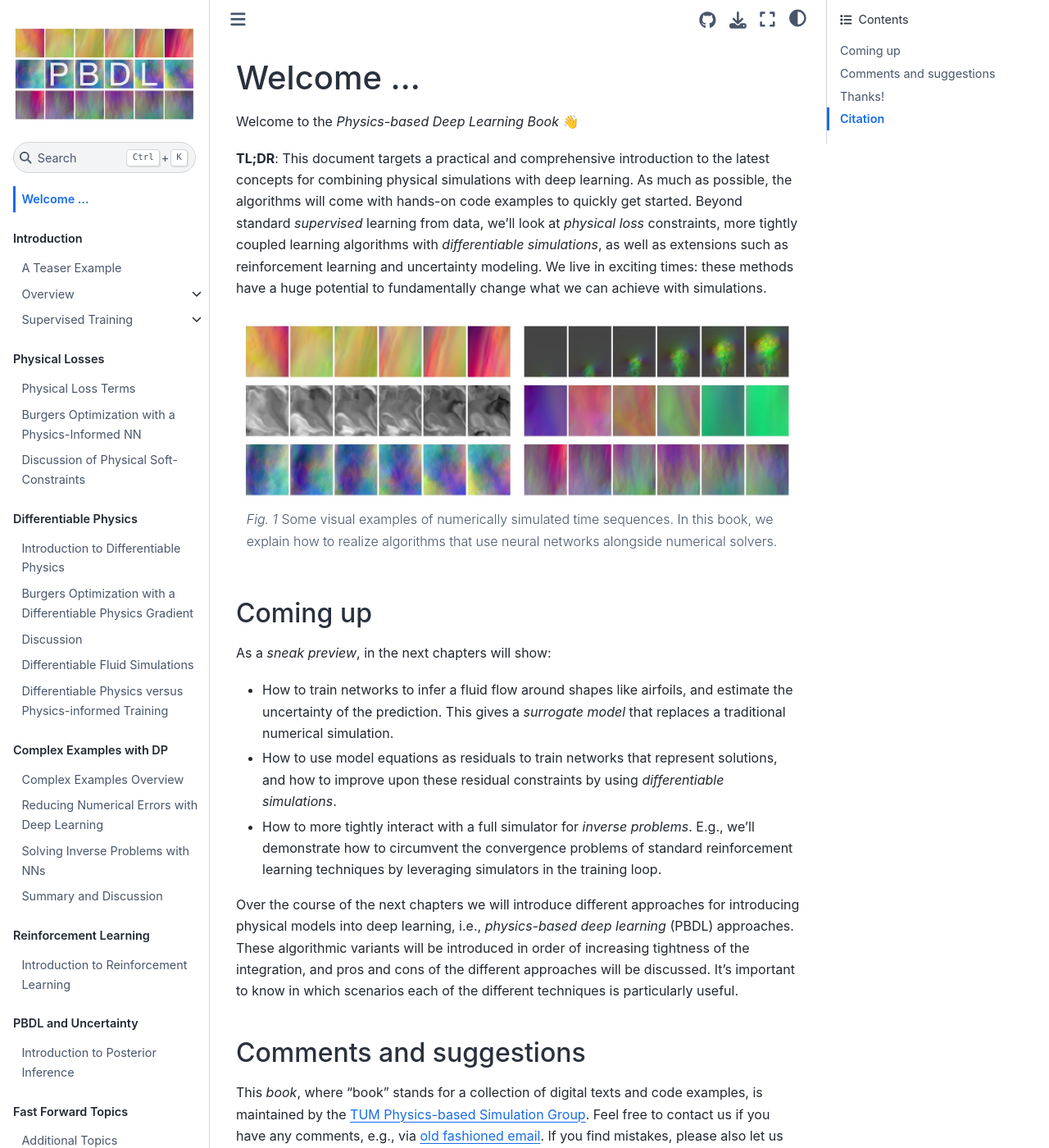
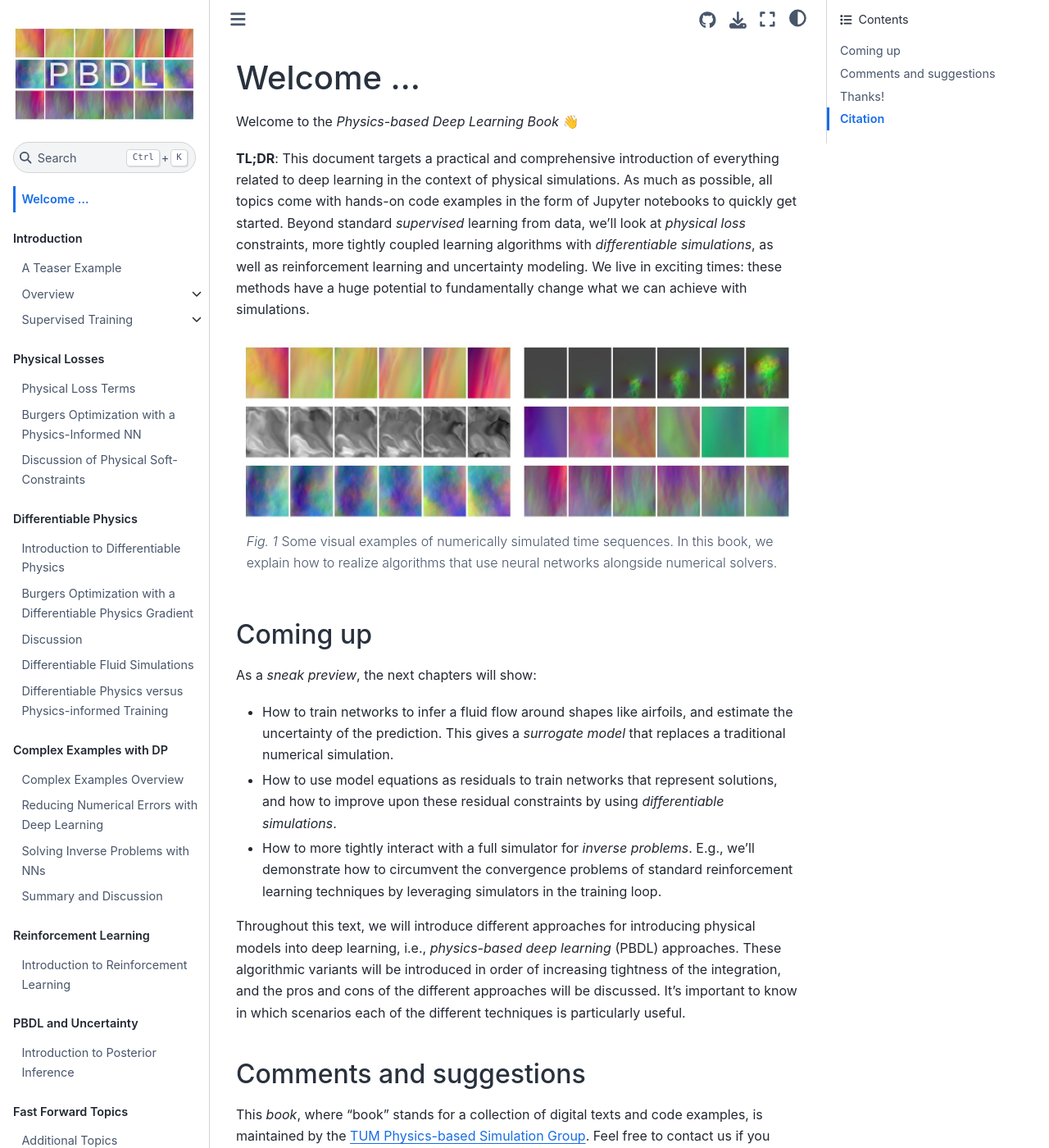
Before and after one commit to tum-pbs/pbdl-book, a Jupyter Book: the page built from intro.md, in a window 1280 px wide and 1400 px high. Shown: the whole window at 82% size. Built offline with Jupyter Book 1.0.4 settings and Sphinx 7.4.7 and the Sphinx Book theme 1.1.4, drawn with Linux system fonts in a browser that asks for light colours; pages that are not in the unit, such as notebooks, are missing from menus; cross-references to code outside the pages are shown as plain code; some of the changed text lies outside the part shown.

Commit message:
minor tweaks in intro

````diff
--- a/intro.md
+++ b/intro.md
@@ -4,12 +4,12 @@ Welcome ...
 Welcome to the _Physics-based Deep Learning Book_ 👋
 
 **TL;DR**:
-This document targets a practical and comprehensive introduction to the latest concepts
-for combining physical simulations with deep learning.
-As much as possible, the algorithms will come with hands-on code examples to quickly get started.
+This document targets a practical and comprehensive introduction of everything
+related to deep learning in the context of physical simulations.
+As much as possible, all topics come with hands-on code examples in the form of Jupyter notebooks to quickly get started.
 Beyond standard _supervised_ learning from data, we'll look at _physical loss_ constraints,
-more tightly coupled learning algorithms with _differentiable simulations_, as well as extensions such
-as reinforcement learning and uncertainty modeling.
+more tightly coupled learning algorithms with _differentiable simulations_, as well as
+reinforcement learning and uncertainty modeling.
 We live in exciting times: these methods have a huge potential to fundamentally change what we can achieve
 with simulations.
 
@@ -32,11 +32,11 @@ As a _sneak preview_, in the next chapters will show:
 
 - How to more tightly interact with a full simulator for _inverse problems_. E.g., we'll demonstrate how to circumvent the convergence problems of standard reinforcement learning techniques by leveraging simulators in the training loop.
 
-Over the course of the next
-chapters we will introduce different approaches for introducing physical models
+Throughout this text,
+we will introduce different approaches for introducing physical models
 into deep learning, i.e., _physics-based deep learning_ (PBDL) approaches.
 These algorithmic variants will be introduced in order of increasing
-tightness of the integration, and  pros and cons of the different approaches
+tightness of the integration, and the pros and cons of the different approaches
 will be discussed. It's important to know in which scenarios each of the
 different techniques is particularly useful.
 
@@ -52,11 +52,11 @@ and we're eager to improve it. Thanks in advance 😀! Btw., we also maintain a
 
 ```{admonition} Executable code, right here, right now
 :class: tip
-We focus on jupyter notebooks, a key advantage of which is that all code examples
+We focus on Jupyter notebooks, a key advantage of which is that all code examples
 can be executed _on the spot_, from your browser. You can modify things and
 immediately see what happens -- give it a try...
 <br><br>
-Plus, jupyter notebooks are great because they're a form of [literate programming](https://en.wikipedia.org/wiki/Literate_programming).
+Plus, Jupyter notebooks are great because they're a form of [literate programming](https://en.wikipedia.org/wiki/Literate_programming).
 ```
 
 
@@ -91,7 +91,7 @@ If you find this book useful, please cite it via:
 @book{thuerey2021pbdl,
   title={Physics-based Deep Learning},
   author={Nils Thuerey and Philipp Holl and Maximilian Mueller and Patrick Schnell and Felix Trost and Kiwon Um},
-  url={http://physicsbaseddeeplearning.org},
+  url={https://physicsbaseddeeplearning.org},
   year={2021},
   publisher={WWW}
 }
````
Also changed, not shown: other parts of intro.md (+1 -1 lines), reinflearn-intro.md (+1 -1 lines), intro-teaser.ipynb.
